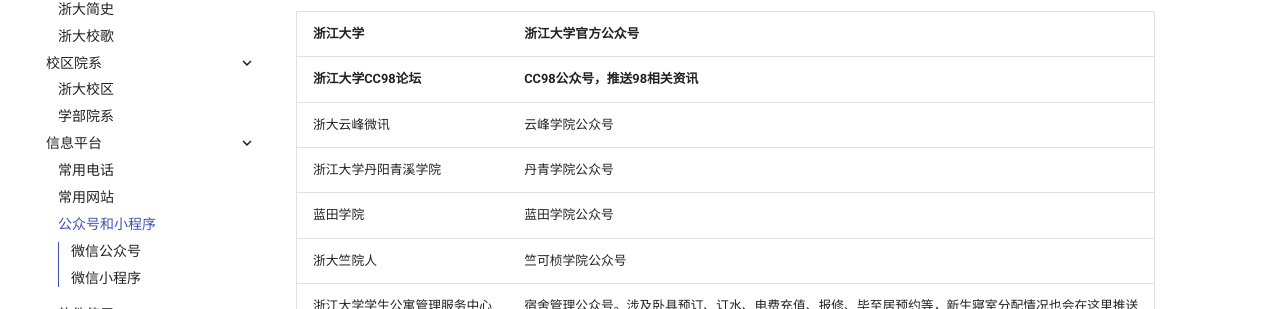
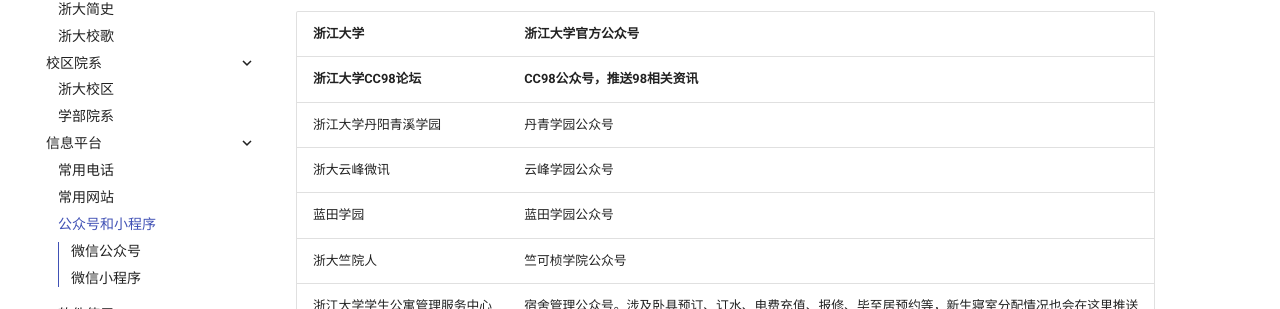
Before and after one commit to mini-full/zju-welcome, an MkDocs documentation site: the page built from docs/basics/channels.md, in a window 1280 px wide and 900 px high. Shown: the part 312-621 px from the top of the window. Built offline with MkDocs 1.6.1 and Material for MkDocs 9.7.7, drawn with Linux system fonts in a browser that asks for light colours; comment, search, counter and statistics services are not loaded.

Commit message:
更正学园名称

```diff
--- a/docs/basics/channels.md
+++ b/docs/basics/channels.md
@@ -5,9 +5,9 @@
 |浙江大学                     |   浙江大学官方公众号|
 |-|-|
 |**浙江大学CC98论坛** | **CC98公众号，推送98相关资讯** |
-|浙大云峰微讯 | 云峰学院公众号 |
-|浙江大学丹阳青溪学院 | 丹青学院公众号 |
-|蓝田学院 | 蓝田学院公众号 |
+|浙江大学丹阳青溪学园 | 丹青学园公众号 |
+|浙大云峰微讯 | 云峰学园公众号 |
+|蓝田学园 | 蓝田学园公众号 |
 |浙大竺院人 | 竺可桢学院公众号 |
 | 浙江大学学生公寓管理服务中心   | 宿舍管理公众号。涉及卧具预订、订水、电费充值、报修、毕至居预约等，新生寝室分配情况也会在这里推送 |
 |          浙江大学本科招生   |       本科招生处公众号，投放招生信息|
```
